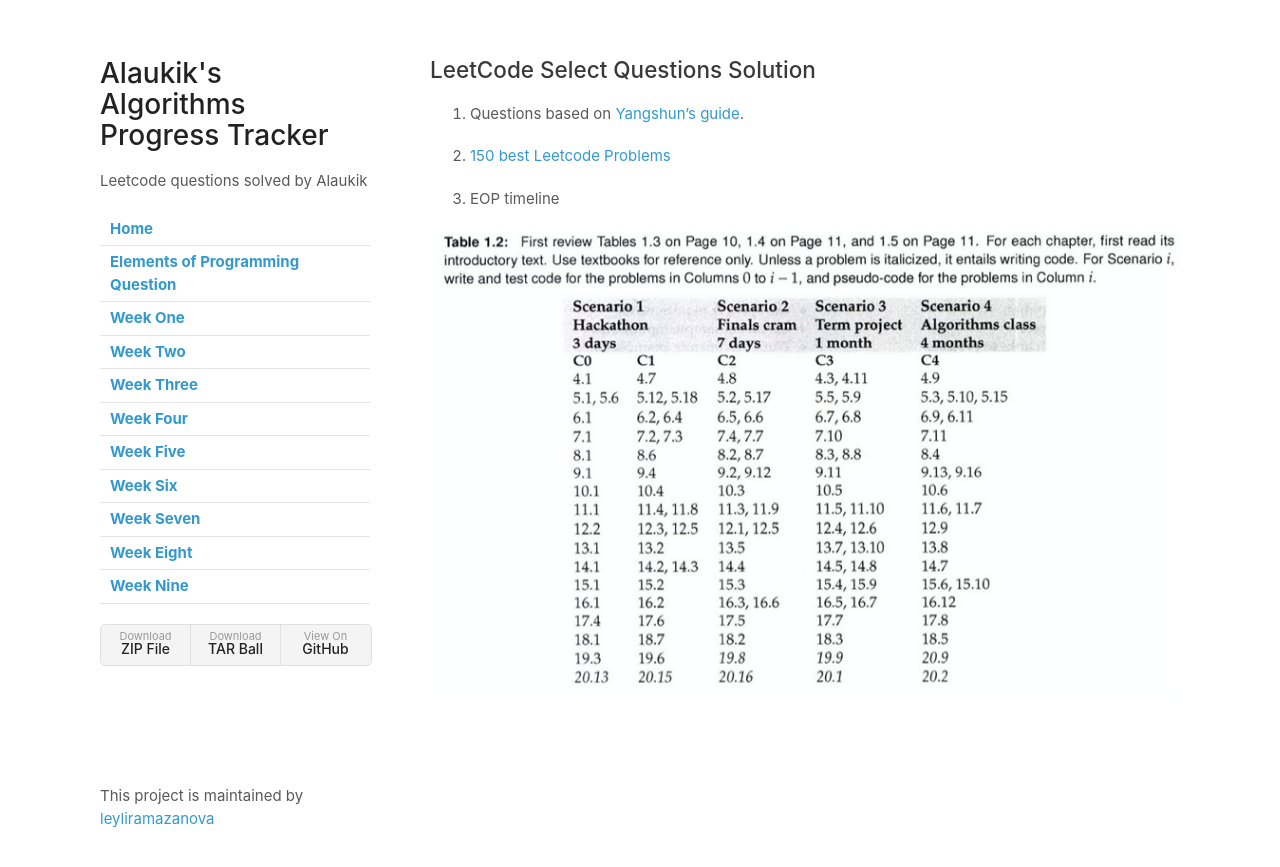
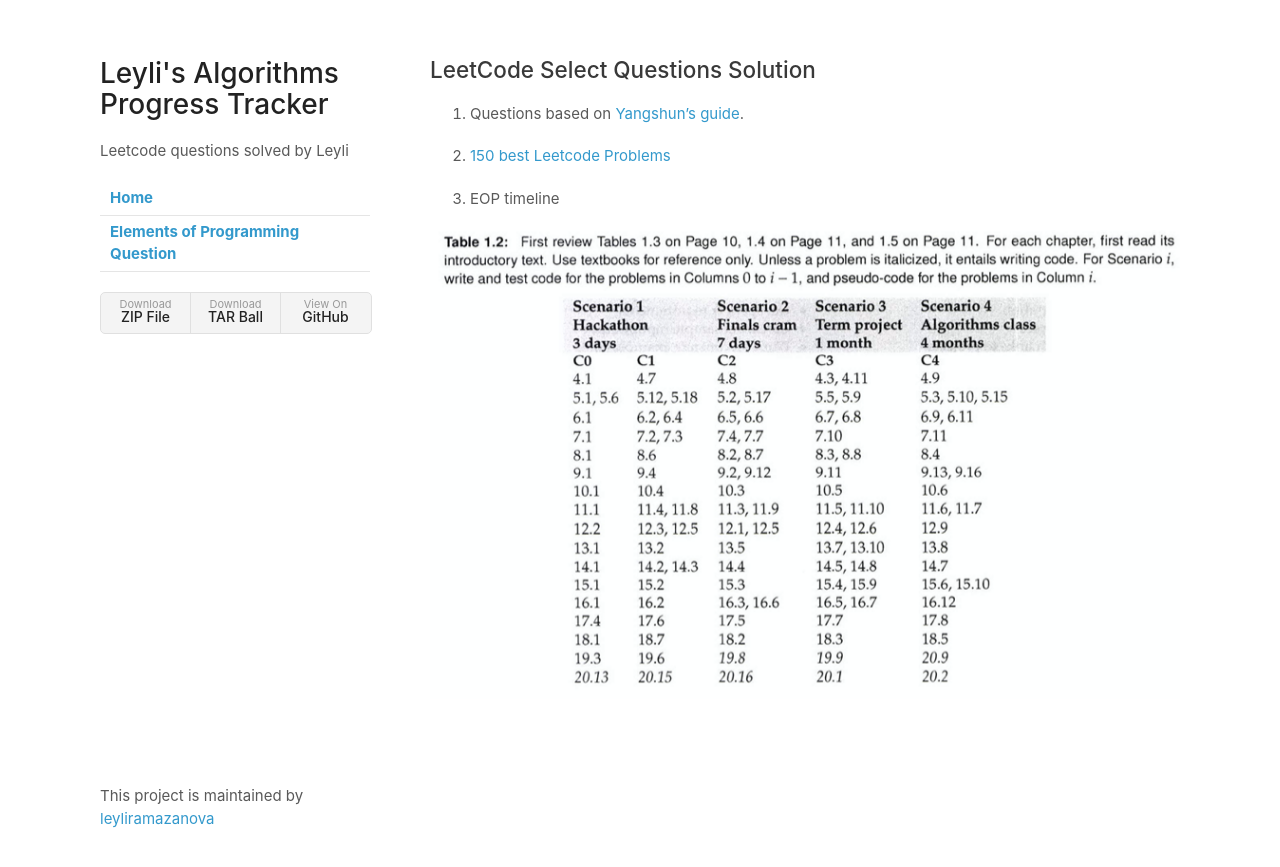
Before and after one commit to leyliramazanova/Five-Weeks-of-Leet-Code, a Jekyll site: the page built from index.md, in a window 1280 px wide. Shown: the top 867 px of the page. Built offline with Jekyll 4.4.1, drawn with Linux system fonts in a browser that asks for light colours; our own code applies the rules of GitHub Pages for plain Markdown files.

Commit message:
Update _config.yml

```diff
--- a/_config.yml
+++ b/_config.yml
@@ -1,27 +1,9 @@
 theme: jekyll-theme-minimal
-title: Alaukik's Algorithms Progress Tracker
-description: Leetcode questions solved by Alaukik
+title: Leyli's Algorithms Progress Tracker
+description: Leetcode questions solved by Leyli
 show_downloads: True
 navigation:
   - title: Home
     url: /
   - title: Elements of Programming Question
     url: EOP
-  - title: Week One
-    url: weekOne
-  - title: Week Two
-    url: weekTwo
-  - title: Week Three
-    url: weekThree
-  - title: Week Four
-    url: weekFour
-  - title: Week Five
-    url: weekFive
-  - title: Week Six
-    url: weekSix
-  - title: Week Seven
-    url: weekSeven
-  - title: Week Eight
-    url: weekEight
-  - title: Week Nine
-    url: weekNine
```
